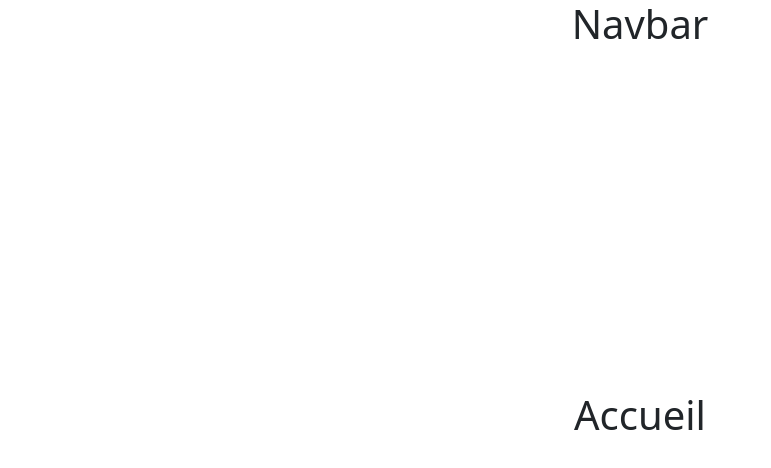
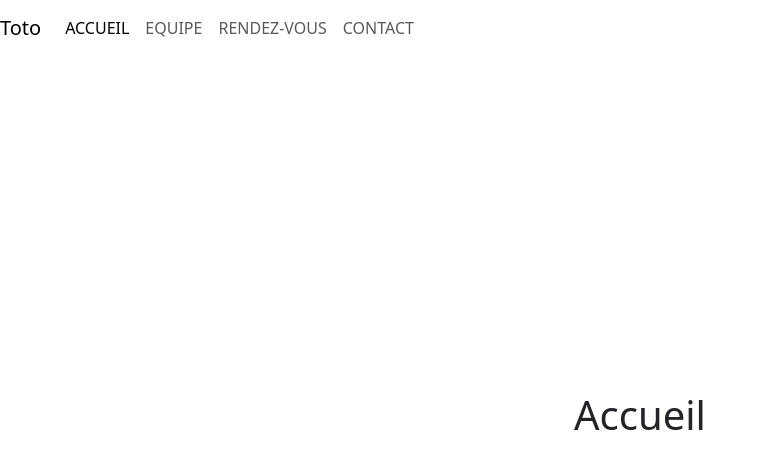
Before and after one commit to juliefino/Lamacomax, a React (Create React App) app in the folder lamacomax/frontend/: page / in a window 1280 px wide. Shown: the top 468 px of the page, without its empty margins (0-771 px from the left). Built offline with nearby package versions, Linux system fonts and the light colour scheme.

Commit message:
Adjusting navbar

```diff
--- a/lamacomax/frontend/src/navbar/navbar.js
+++ b/lamacomax/frontend/src/navbar/navbar.js
@@ -1,14 +1,67 @@
 import React from 'react';
+import './navbar.css';
+import {NavLink} from "react-router-dom";
 
 const Navbar = () => {
     return (
-        <div className='container'>
+        <nav className='navbar navbar-expand-lg navbar-mainbg'>
 
-            <h1 className='text-center'>
-                Navbar
-            </h1>
+            <NavLink className='navbar-brand navbar-logo' to='/' exact>
+                Toto
+            </NavLink>
 
-        </div>
+            <button
+                className='navbar-toggler'
+                type='button'
+                data-toggle='collapse'
+                data-target='#navbarSupportedContent'
+                aria-controls='navbarSupportedContent'
+                aria-expanded='false'
+                aria-label='Toggle navigation'>
+                <i className='fas fa-bars text-white'></i>
+            </button>
+
+            <div
+                className='collapse navbar-collapse'
+                id='navbarSupportContent'>
+                <ul className='navbar-nav ml-auto'>
+                    <div className='hori-selector'>
+                        <div className='left'></div>
+                        <div className='right'></div>
+                    </div>
+
+                    <li className='nav-item active'>
+                        <NavLink className='nav-link' to='/' exact>
+                            <i className='fas fa-tachometer-alt'></i>
+                            ACCUEIL
+                        </NavLink>
+                    </li>
+
+                    <li className='nav-item active'>
+                        <NavLink className='nav-link' to='/equipe' exact>
+                            <i className='fas fa-tachometer-alt'></i>
+                            EQUIPE
+                        </NavLink>
+                    </li>
+
+                    <li className='nav-item active'>
+                        <NavLink className='nav-link' to='/rdv' exact>
+                            <i className='fas fa-tachometer-alt'></i>
+                            RENDEZ-VOUS
+                        </NavLink>
+                    </li>
+
+                    <li className='nav-item active'>
+                        <NavLink className='nav-link' to='/contact' exact>
+                            <i className='fas fa-tachometer-alt'></i>
+                            CONTACT
+                        </NavLink>
+                    </li>
+                </ul>
+            </div>
+
+        </nav>
+
     )
 }
 
```
Also changed, not shown: lamacomax/frontend/src/navbar/navbar.css (added).
